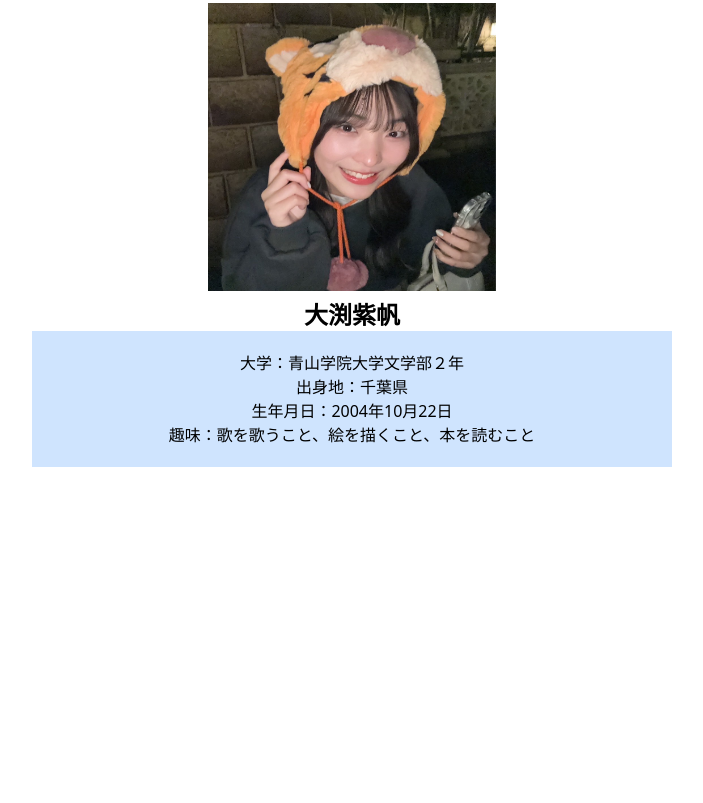
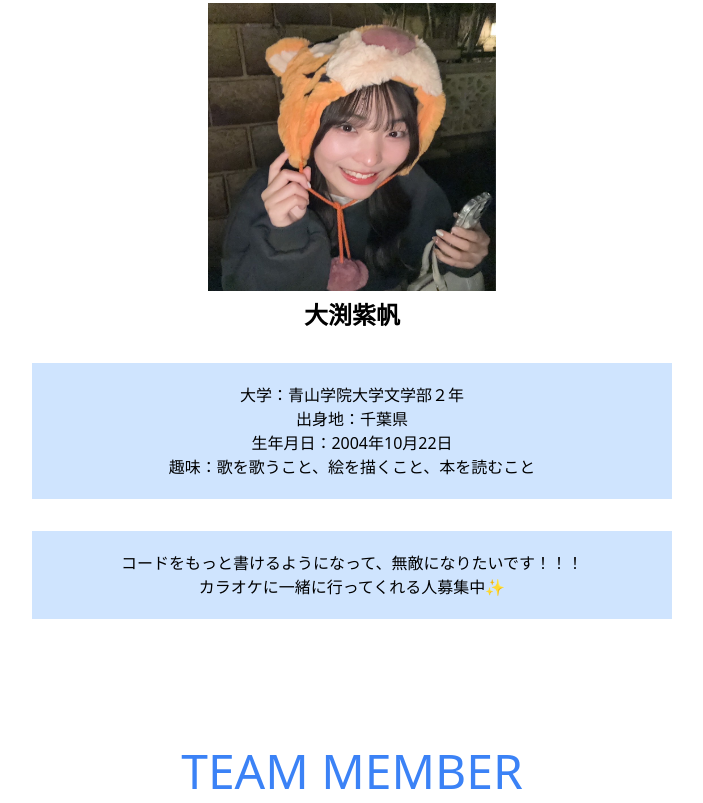
Before and after one commit to shhhiho/shiho_personal, a plain HTML site: page index.html in a window 1280 px wide. Shown: the part 957-1760 px from the top of the page, without its empty margins (288-991 px from the left). Before the commit the page ends 1424 px from the top, so only its background shows below. Drawn offline with nearby package versions, Linux system fonts and the light colour scheme.

Commit message:
途中だよ

```diff
--- a/index.html
+++ b/index.html
@@ -37,12 +37,18 @@
             <p class="text-blue-500 text-5xl text-center font-medium mt-20">PROFILE</p>
             <img class="w-72 h-72 mt-8 mx-auto" src="./styles/img/S__325451906.jpg" alt="">
             <p class="font-bold text-2xl text-center mt-2">大渕紫帆</p>
-            <div class="text-center mx-auto bg-blue-400 bg-opacity-30 w-1/2 p-5">
+            <div class="text-center mx-auto bg-blue-400 bg-opacity-30 w-1/2 p-5 mt-8">
                 <p>大学：青山学院大学文学部２年</p>
                 <p>出身地：千葉県</p>
                 <p>生年月日：2004年10月22日</p>
                 <p>趣味：歌を歌うこと、絵を描くこと、本を読むこと</p>
             </div>
+            <div class="text-center mx-auto bg-blue-400 bg-opacity-30 w-1/2 p-5 mt-8">
+                <p>コードをもっと書けるようになって、無敵になりたいです！！！<br>カラオケに一緒に行ってくれる人募集中✨</p>
+            </div>
+        </section>
+        <section>
+            <p class="text-blue-500 text-5xl text-center font-medium mt-32">TEAM MEMBER</p>
         </section>
     </main>
     <footer>
```
